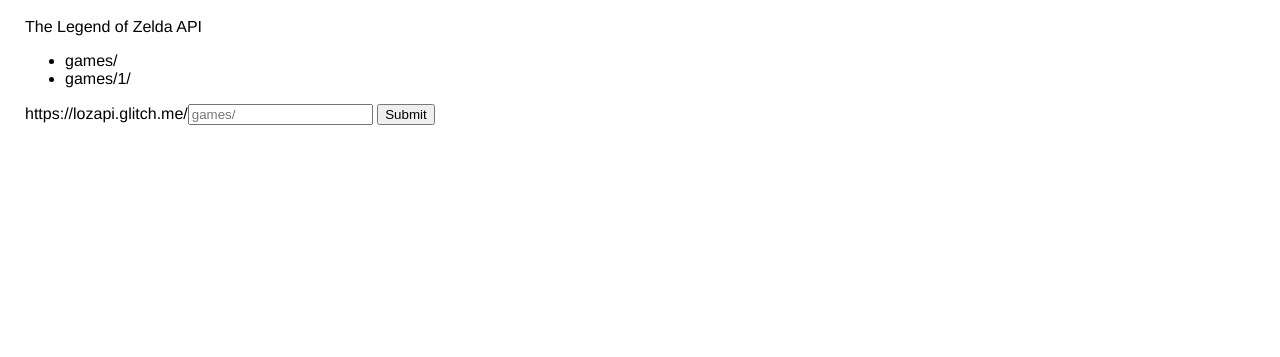
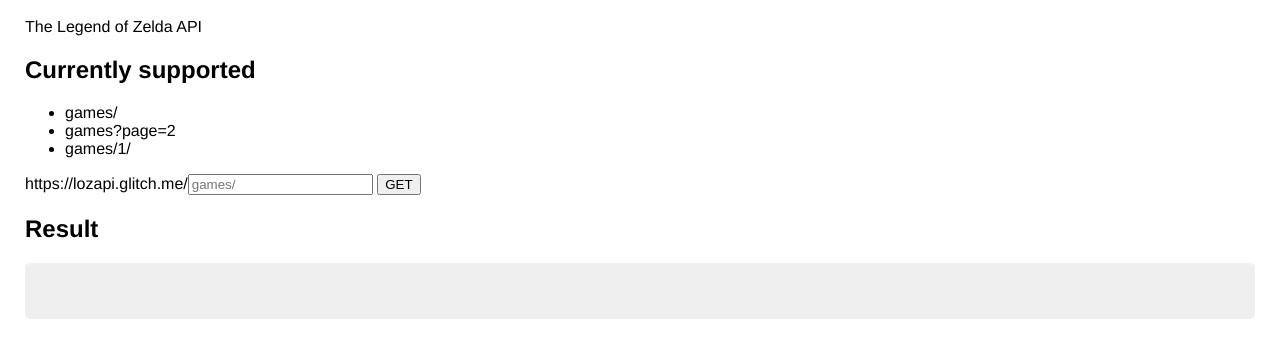
Before and after one commit to aaronksaunders/aks-graphql-sample1, a website: page views/index.html in a window 1280 px wide. Shown: the part 65-422 px from the top of the page. Drawn offline with nearby package versions, Linux system fonts and the light colour scheme; no server answers.

Commit message:
Checkpoint

```diff
--- a/public/client.js
+++ b/public/client.js
@@ -8,13 +8,13 @@
   console.log('hello world :o');
 
   $.get('games', function(result) {
-    $('#result').text(JSON.stringify(result));
+    $('#result').text(JSON.stringify(result, undefined, 4));
   });
 
   $('form').submit(function(event) {
     event.preventDefault();
     $.get($('input').val() || 'games', function(result) {
-      $('#result').text(JSON.stringify(result));
+      $('#result').text(JSON.stringify(result, undefined, 4));
     });
   });
 
--- a/public/style.css
+++ b/public/style.css
@@ -4,7 +4,7 @@
 
 body {
   background-color: white;
-  font-family: helvetica, arial, sans-serif;
+  font-family: "Helvetica Neue", helvetica, arial, sans-serif;
   margin: 25px;
 }
 
@@ -17,3 +17,11 @@
   margin-top: 10px;
   font-size: 12px;
 }
+
+#result {
+  font-size: 16px;
+  background: #EFEFEF;
+  border-radius: 5px;
+  padding: 10px;
+  white-space: pre;
+}
--- a/views/index.html
+++ b/views/index.html
@@ -27,14 +27,21 @@
     <!-- get some swanky zelda css in here -->
 
     <main>
+      <h2>
+        Currently supported
+      </h2>
       <ul>
         <li>games/</li>
+        <li>games?page=2</li>
         <li>games/1/</li>
       </ul>
       <form>
         https://lozapi.glitch.me/<input type="text" maxlength="100" placeholder="games/">
-        <button type="submit">Submit</button>
+        <button type="submit">GET</button>
       </form>
+      <h2>
+        Result
+      </h2>
       <section>
         <div id="result">
         </div>
```
